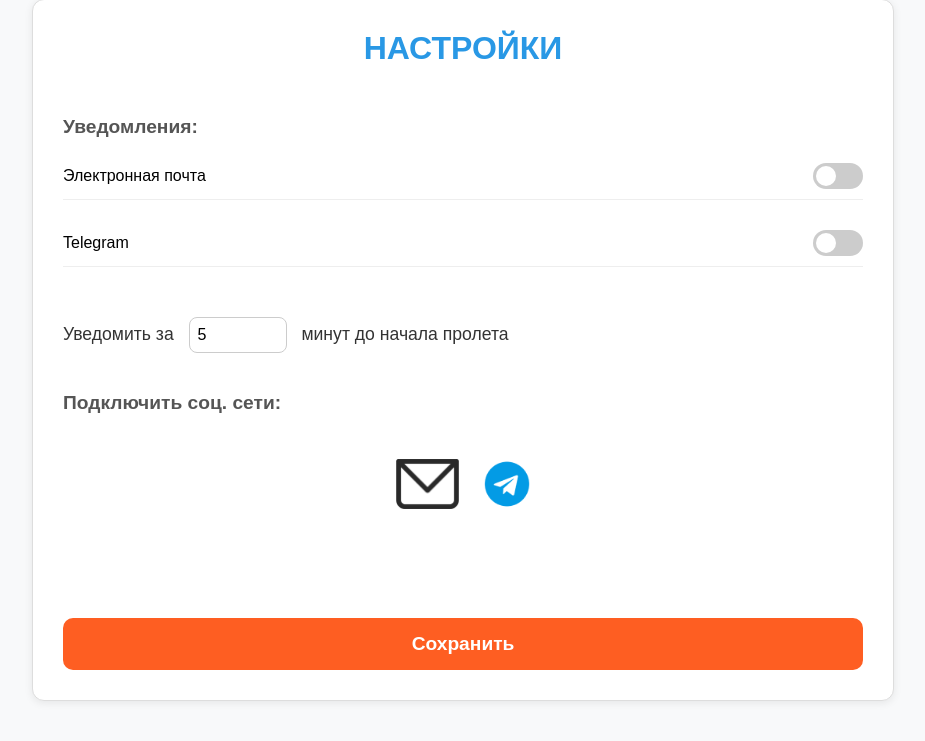
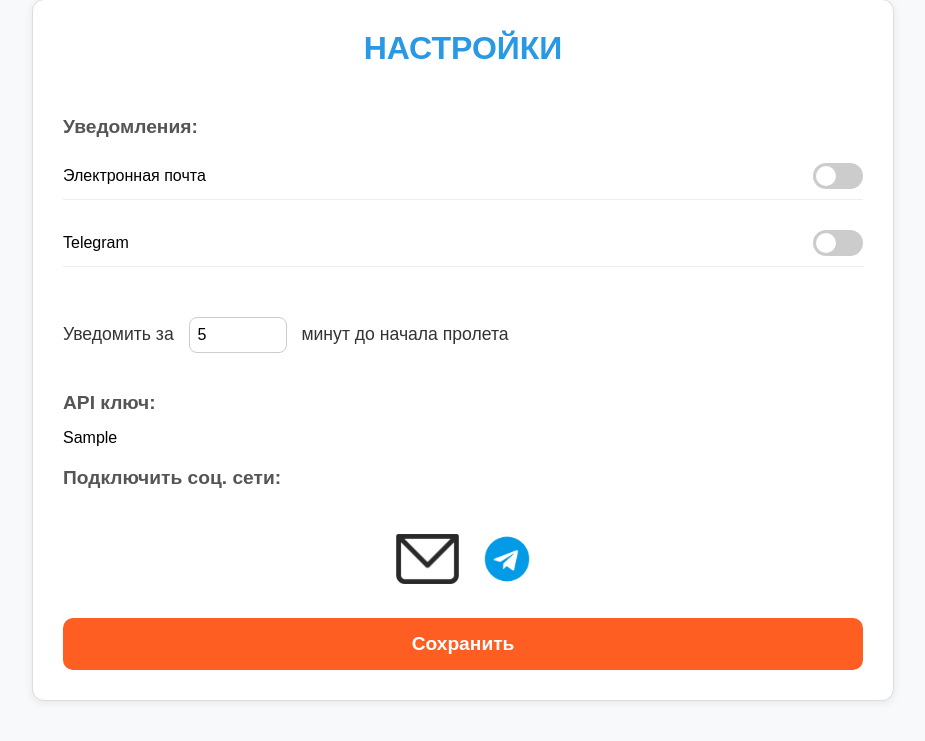
Before and after one commit to BUSH222/soniks-hack, a Flask app: template templates/settings.html in a window 1280 px wide. Shown: the part 31-772 px from the top of the page, without its empty margins (177-1102 px from the left). Run offline with Flask 3, Linux system fonts and the light colour scheme; the template is opened without the code that fills it: most values are stand-ins (such as "Sample title", 1, 10 or a date in 2020).

Commit message:
api key in settings

```diff
--- a/templates/settings.html
+++ b/templates/settings.html
@@ -34,6 +34,11 @@
             минут до начала пролета
         </div>
 
+        <h3>API ключ:</h3>
+        <div class="api-key">
+            {{ api_key }}
+        </div>
+
         <h3>Подключить соц. сети:</h3>
 
         <div class="social-icons">
```
